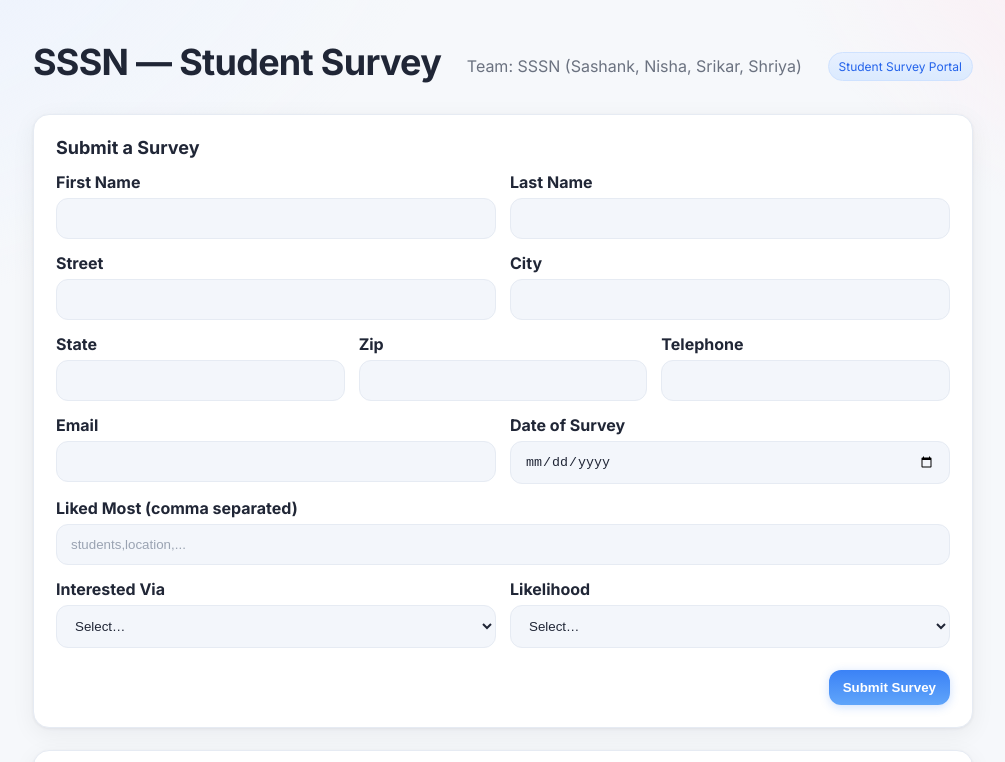
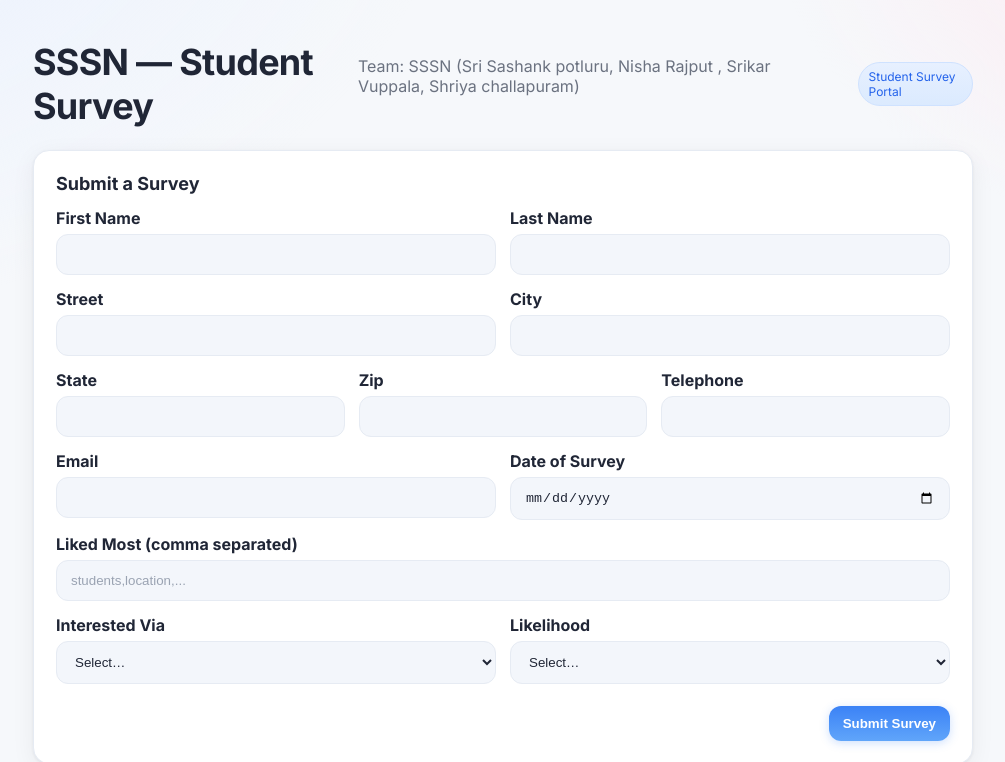
Before and after one commit to Sashankpotluru/SWE645_HW3, a React (Vite) app in the folder frontend/: page / in a window 1280 px wide. Shown: the top 762 px of the page, without its empty margins (137-1142 px from the left). Built offline with nearby package versions, Linux system fonts and the light colour scheme; no server answers; the HTML template or start-up script is replaced by a standard one.

Commit message:
Webhook test: touch homepage

```diff
--- a/frontend/src/App.jsx
+++ b/frontend/src/App.jsx
@@ -50,7 +50,7 @@ export default function App() {
     <div className="page">
       <header className="page-header">
         <h1>SSSN — Student Survey</h1>
-        <p className="muted">Team: SSSN (Sashank, Nisha, Srikar, Shriya)</p>
+        <p className="muted">Team: SSSN (Sri Sashank potluru, Nisha Rajput , Srikar Vuppala, Shriya challapuram)</p>
       </header>
 
       <section className="card">
```
